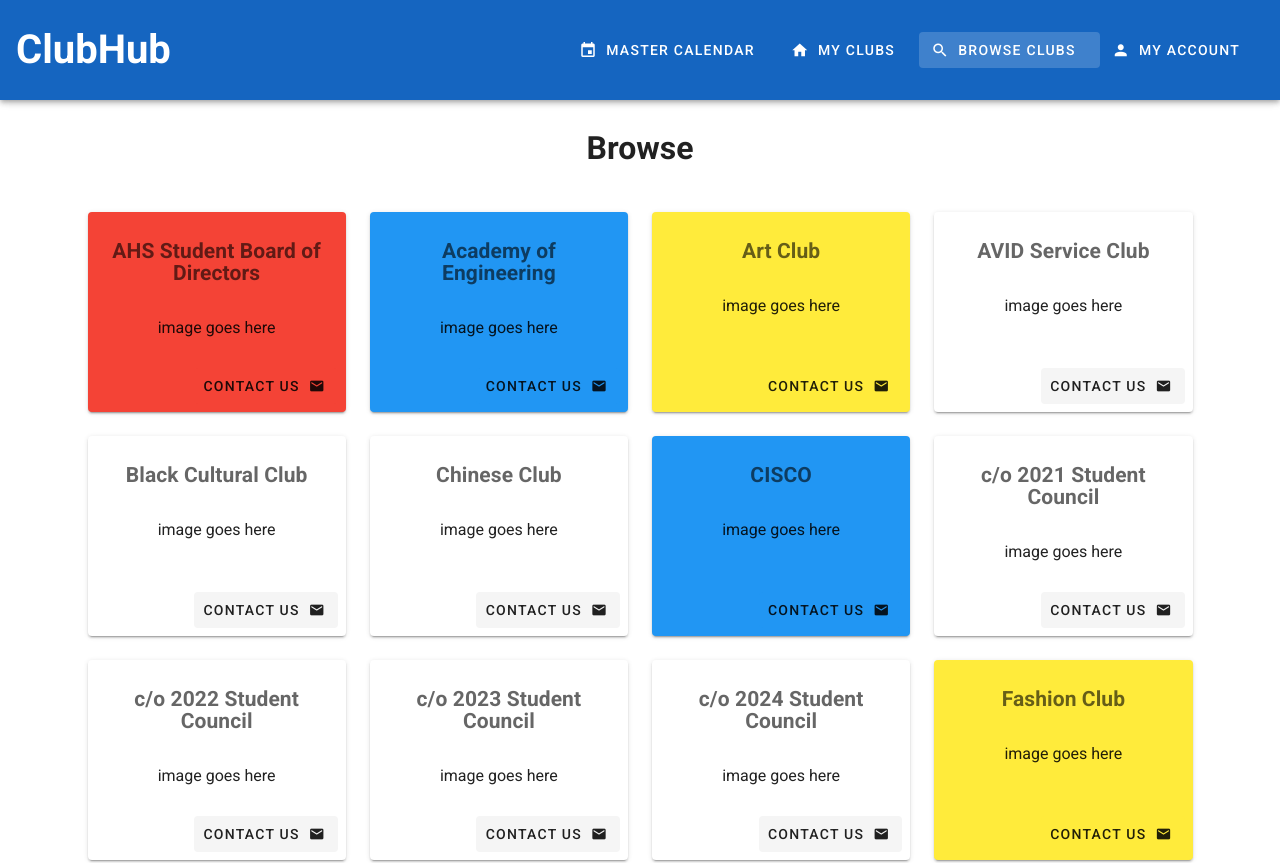
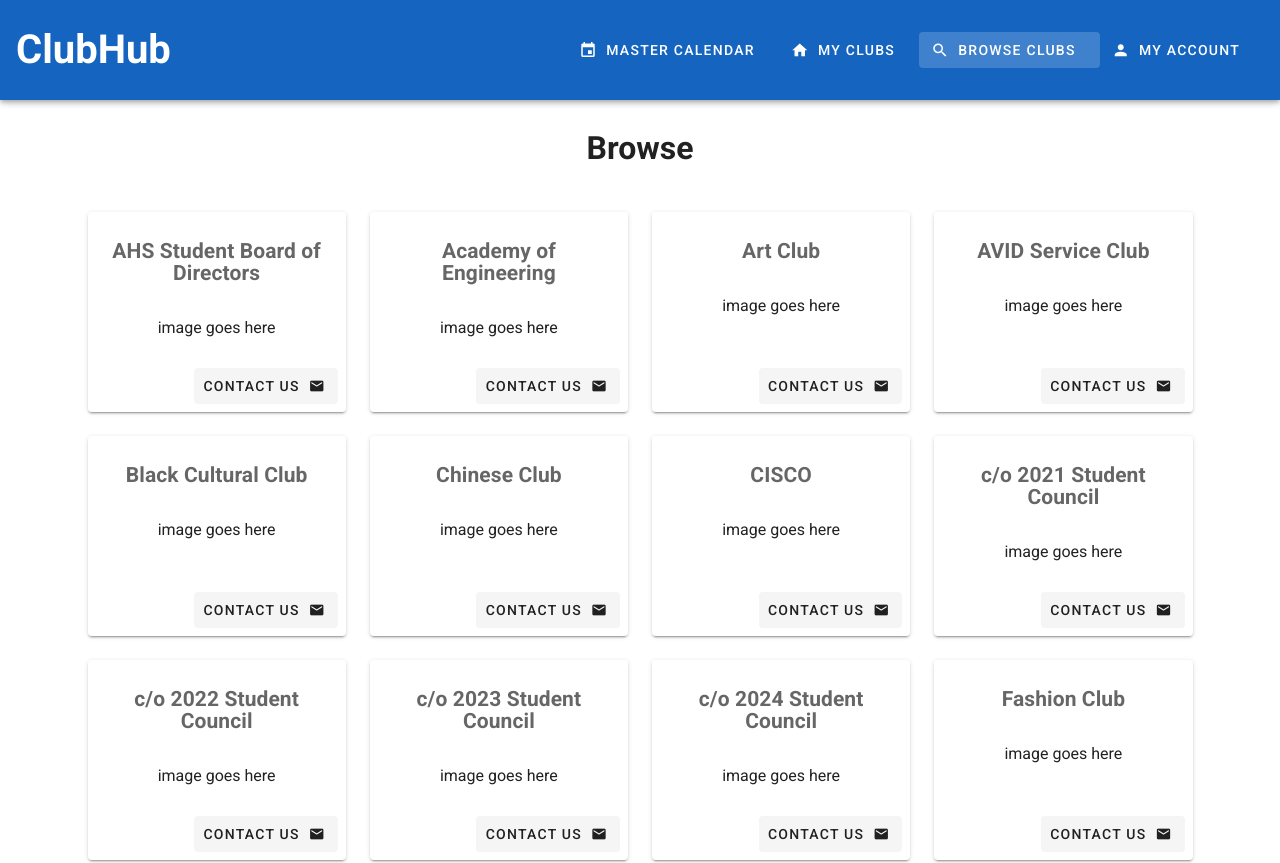
Before and after one commit to hpicar/clubhub1, a Vue app in the folder clubhub/: page /browse in a window 1280 px wide. Shown: the top 863 px of the page. Built offline with nearby package versions, Linux system fonts and the light colour scheme.

Commit message:
remove color

```diff
--- a/clubhub/src/views/Browse.vue
+++ b/clubhub/src/views/Browse.vue
@@ -5,7 +5,7 @@
 
             <v-layout row wrap>
                 <v-flex xs12 sm6 md4 lg3 v-for="club in myClubs" :key="club.name">
-                    <v-card class="text-center ma-3 pt-3 d-flex flex-column" height="200" :color="club.color">
+                    <v-card class="text-center ma-3 pt-3 d-flex flex-column" height="200">
                         <v-card-text>
                             <h2>{{ club.name }}</h2>
                         </v-card-text>
@@ -16,7 +16,7 @@
 
                         <v-card-actions :to="club.route">
                             <v-spacer></v-spacer>
-                            <v-btn flat depressed text-color="white grey--text" :to="club.route" :color="club.color">
+                            <v-btn flat depressed text-color="white grey--text" :to="club.route">
                                 <span> Contact Us</span>
                                 <v-icon small right>mdi-email</v-icon>
                             </v-btn>
@@ -35,26 +35,26 @@ export default {
     data() {
     return {
       myClubs: [
-        { name: 'AHS Student Board of Directors', picture: '', route: '/inprogress', color:'red'},
-        { name: 'Academy of Engineering', picture: '', route: '/inprogress', color:'blue'},
-        { name: 'Art Club', picture: '', route: '/inprogress', color:'yellow'},
+        { name: 'AHS Student Board of Directors', picture: '', route: '/inprogress'},
+        { name: 'Academy of Engineering', picture: '', route: '/inprogress' },
+        { name: 'Art Club', picture: '', route: '/inprogress' },
         { name: 'AVID Service Club', picture: '', route: '/inprogress' },
         { name: 'Black Cultural Club', picture: '', route: '/inprogress' },
         { name: 'Chinese Club', picture: '', route: '/inprogress' },
-        { name: 'CISCO', picture: '', route: '/inprogress', color:'blue'},
+        { name: 'CISCO', picture: '', route: '/inprogress',  },
         { name: 'c/o 2021 Student Council', picture: '', route: '/inprogress' },
         { name: 'c/o 2022 Student Council', picture: '', route: '/inprogress' },
         { name: 'c/o 2023 Student Council', picture: '', route: '/inprogress' },
         { name: 'c/o 2024 Student Council', picture: '', route: '/inprogress' },
-        { name: 'Fashion Club', picture: '', route: '/inprogress', color:'yellow'},
-        { name: 'FCCLA', picture: '', route: '/inprogress', color:'purple'},
-        { name: 'FCCLA - Food Service', picture: '', route: '/inprogress', color:'purple'},
-        { name: 'Future Farmers of America', picture: '', route: '/inprogress', color:'green'},
+        { name: 'Fashion Club', picture: '', route: '/inprogress',  },
+        { name: 'FCCLA', picture: '', route: '/inprogress',  },
+        { name: 'FCCLA - Food Service', picture: '', route: '/inprogress',  },
+        { name: 'Future Farmers of America', picture: '', route: '/inprogress', },
         { name: 'Fil-Am Club', picture: '', route: '/inprogress' },
         { name: 'Gear Up Club', picture: '', route: '/inprogress' },
-        { name: 'GleePAK', picture: '', route: '/inprogress', color:'yellow'},
+        { name: 'GleePAK', picture: '', route: '/inprogress',  },
         { name: 'Honor Our History', picture: '', route: '/inprogress' },
-        { name: 'HOSA', picture: '', route: '/inprogress', color:'red'},
+        { name: 'HOSA', picture: '', route: '/inprogress',  },
         { name: 'Interact Club', picture: '', route: '/inprogress' },
         { name: 'Ivy League Club', picture: '', route: '/inprogress' },
         { name: 'Japanese Club', picture: '', route: '/inprogress' },
@@ -73,16 +73,16 @@ export default {
         { name: 'NTHS', picture: '', route: '/inprogress' },
         { name: 'PAAC', picture: '', route: '/inprogress' },
         { name: 'Phi Theta Kappa', picture: '', route: '/inprogress' },
-        { name: 'Robotics', picture: '', route: '/inprogress', color:'blue'},
+        { name: 'Robotics', picture: '', route: '/inprogress',  },
         { name: 'Rizalian Youth Council', picture: '', route: '/inprogress' },
         { name: 'Science Olympiad', picture: '', route: '/inprogress' },
-        { name: 'Skills USA', picture: '', route: '/inprogress', color:'blue'},
+        { name: 'Skills USA', picture: '', route: '/inprogress',  },
         { name: 'SLAM Poetry', picture: '', route: '/inprogress' },
         { name: 'Student Government', picture: '', route: '/inprogress' },
         { name: 'SOAR Book Club', picture: '', route: '/inprogress' },
         { name: 'Sociedad Honoraria Hispánica', picture: '', route: '/inprogress' },
         { name: 'Spanish Club', picture: '', route: '/inprogress' },
-        { name: 'Speech and Debate', picture: '', route: '/inprogress', color:'purple'},
+        { name: 'Speech and Debate', picture: '', route: '/inprogress', },
         { name: 'We Are Micronesia', picture: '', route: '/inprogress' },
         { name: 'WHS Band', picture: '', route: '/inprogress' },
       ]
```
